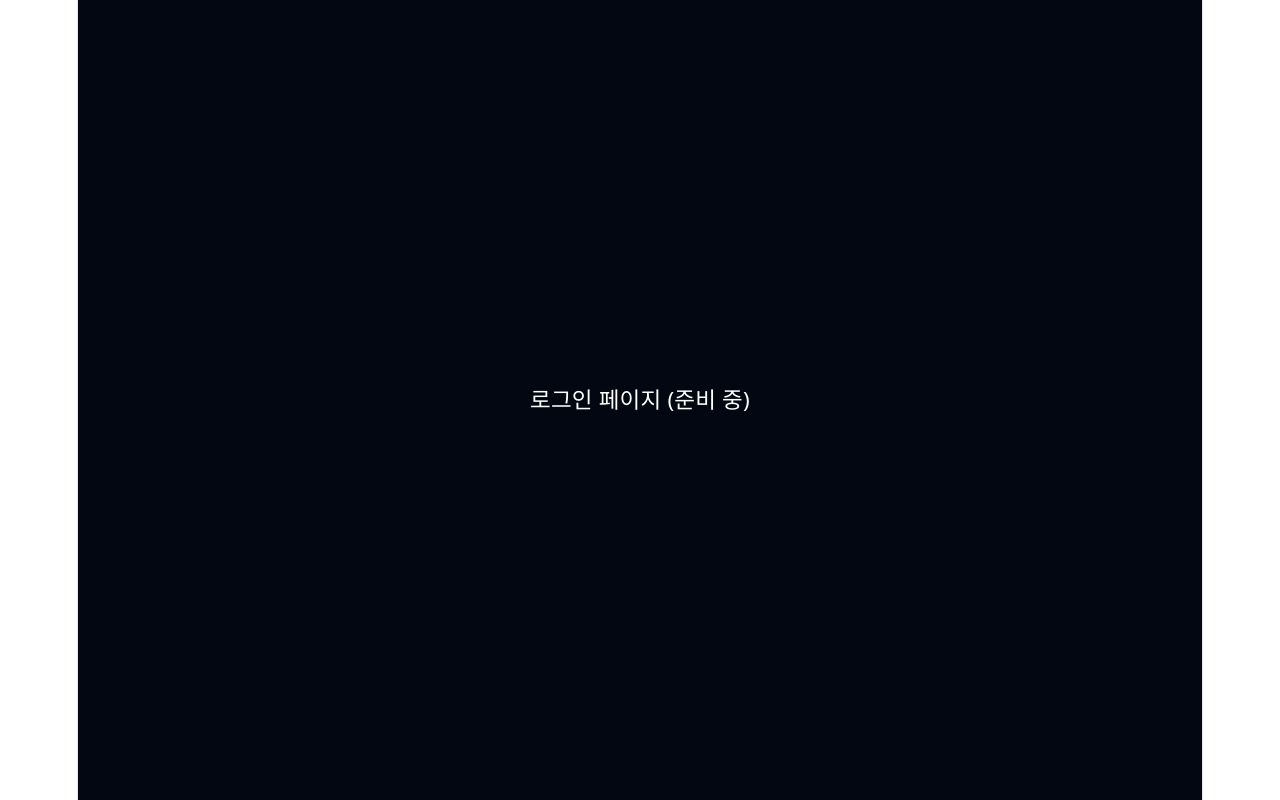
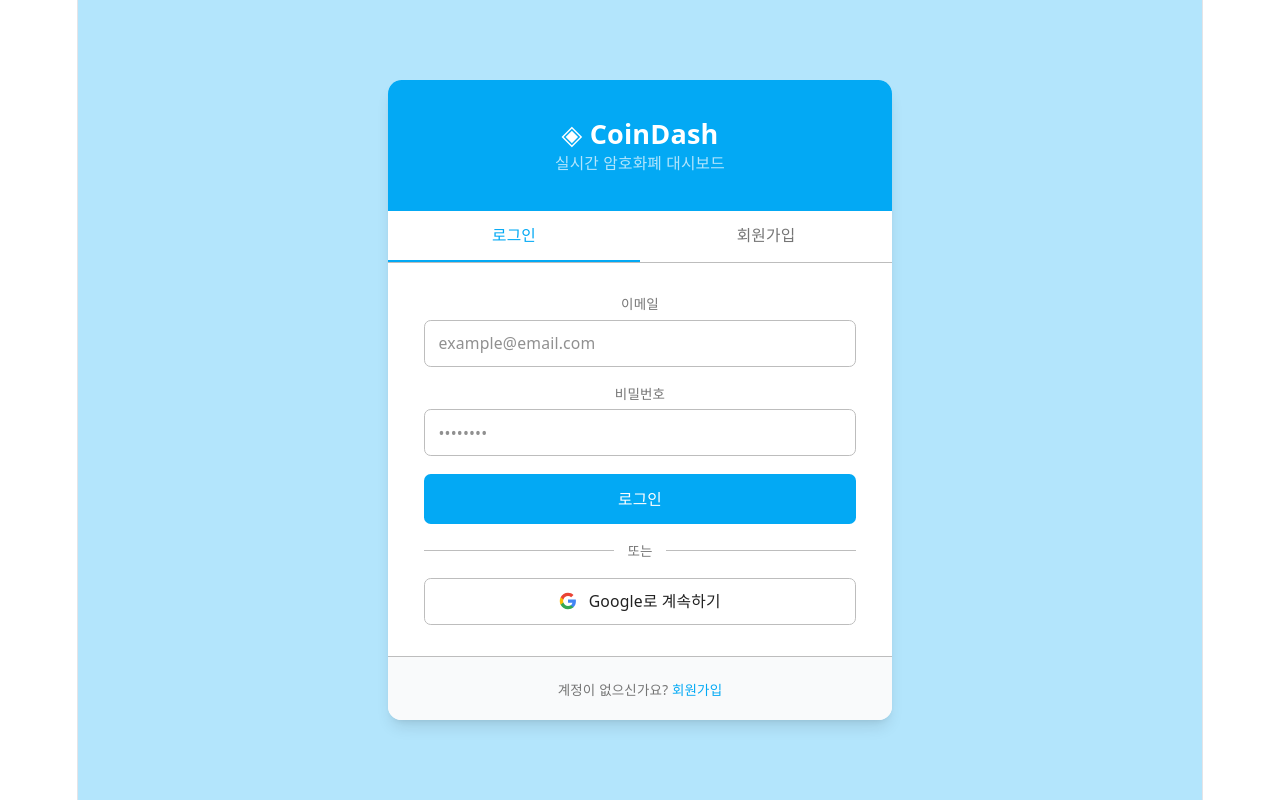
Before and after one commit to kimhyunso/CoinFront, a React (Vite) app: page /login in a window 1280 px wide. Built offline with nearby package versions, Linux system fonts and the light colour scheme.

Commit message:
feat: 로그인 페이지 구현

```diff
--- a/src/App.tsx
+++ b/src/App.tsx
@@ -1,13 +1,31 @@
 import { ApolloProvider } from '@apollo/client/react';
-import { BrowserRouter, Routes, Route } from 'react-router-dom';
+import { BrowserRouter, Routes, Route, useNavigate } from 'react-router-dom';
+import { useEffect } from 'react';
 import client from './apollo/client';
 import MainPage from './pages/MainPage';
 import LoginPage from './pages/LoginPage';
+
+function TokenHandler() {
+  const navigate = useNavigate();
+
+  useEffect(() => {
+    const params = new URLSearchParams(window.location.search);
+    const token = params.get('token');
+    if (token) {
+      localStorage.setItem('token', token);
+      window.history.replaceState({}, '', '/');  // URL에서 token 제거
+      navigate('/', { replace: true });
+    }
+  }, []);
+
+  return null;
+}
 
 export default function App() {
   return (
     <ApolloProvider client={client}>
       <BrowserRouter>
+        <TokenHandler />  {/* BrowserRouter 안으로 이동! */}
         <Routes>
           <Route path="/login" element={<LoginPage />} />
           <Route path="/" element={<MainPage />} />
--- a/src/components/CoinCard.tsx
+++ b/src/components/CoinCard.tsx
@@ -29,6 +29,9 @@
     PRICE_SUBSCRIPTION,
     { variables: { symbol } }
   );
+
+   console.log('CoinCard 상태:', { symbol, data, loading, error }); // 추가!
+
 
   const price = data?.priceUpdated;
   const isPositive = price ? parseFloat(price.changePercent) >= 0 : null;
--- /dev/null
+++ b/src/hooks/useAuth.ts
@@ -0,0 +1,22 @@
+import { useState } from 'react';
+
+export function useAuth() {
+  const [token, setToken] = useState<string | null>(
+    localStorage.getItem('token')
+  );
+
+  const login = (newToken: string) => {
+    localStorage.setItem('token', newToken);
+    setToken(newToken);
+  };
+
+  const logout = () => {
+    localStorage.removeItem('token');
+    setToken(null);
+    window.location.href = '/login';
+  };
+
+  const isLoggedIn = !!token;
+
+  return { token, login, logout, isLoggedIn };
+}
--- a/src/pages/LoginPage.jsx
+++ /dev/null
@@ -1,7 +0,0 @@
-export default function LoginPage() {
-  return (
-    <div className="min-h-screen bg-gray-950 flex items-center justify-center">
-      <p className="text-white text-xl">로그인 페이지 (준비 중)</p>
-    </div>
-  );
-}
--- /dev/null
+++ b/src/pages/LoginPage.tsx
@@ -0,0 +1,178 @@
+import { useState } from 'react';
+
+
+export default function LoginPage() {
+  const [tab, setTab] = useState('login');
+  const [email, setEmail] = useState('');
+  const [name, setName] = useState('');
+  const [password, setPassword] = useState('');
+  const [error, setError] = useState('');
+  const [loading, setLoading] = useState(false);
+
+  const handleGoogleLogin = () => {
+    window.location.href = 'http://localhost:8080/oauth2/authorization/google';
+  };
+
+  const handleLogin = async () => {
+    setError('');
+    setLoading(true);
+    try {
+      const res = await fetch('http://localhost:8080/api/auth/login', {
+        method: 'POST',
+        headers: { 'Content-Type': 'application/json' },
+        body: JSON.stringify({ email, password }),
+      });
+      const data = await res.json();
+      if (!res.ok) throw new Error(data.message);
+      localStorage.setItem('token', data.token);
+      window.location.href = '/';
+    } catch (e: any) {
+      setError(e.message);
+    } finally {
+      setLoading(false);
+    }
+  };
+
+  const handleSignup = async () => {
+    setError('');
+    setLoading(true);
+    try {
+      const res = await fetch('http://localhost:8080/api/auth/signup', {
+        method: 'POST',
+        headers: { 'Content-Type': 'application/json' },
+        body: JSON.stringify({ email, name, password }),
+      });
+      const data = await res.json();
+      if (!res.ok) throw new Error(data.message);
+      setTab('login');
+      alert('회원가입이 완료되었습니다. 로그인해주세요.');
+    } catch (e: any) {
+      setError(e.message);
+    } finally {
+      setLoading(false);
+    }
+  };
+
+  return (
+    <div className="min-h-screen bg-[#B3E5FC] flex items-center justify-center px-4">
+      <div className="w-full max-w-md bg-white rounded-xl shadow-lg overflow-hidden">
+
+        {/* 헤더 */}
+        <div className="bg-[#03A9F4] px-8 py-8 text-center">
+          <p className="text-white text-2xl font-bold mb-1">◈ CoinDash</p>
+          <p className="text-[#B3E5FC] text-sm">실시간 암호화폐 대시보드</p>
+        </div>
+
+        {/* 탭 */}
+        <div className="flex border-b border-[#BDBDBD]">
+          {(['login', 'signup'] as Tab[]).map(t => (
+            <button
+              key={t}
+              onClick={() => { setTab(t); setError(''); }}
+              className={`flex-1 py-3 text-sm font-medium transition-colors border-b-2 ${
+                tab === t
+                  ? 'text-[#03A9F4] border-[#03A9F4]'
+                  : 'text-[#757575] border-transparent hover:text-[#212121]'
+              }`}
+            >
+              {t === 'login' ? '로그인' : '회원가입'}
+            </button>
+          ))}
+        </div>
+
+        {/* 폼 */}
+        <div className="px-8 py-7 flex flex-col gap-4">
+
+          {/* 에러 */}
+          {error && (
+            <div className="bg-red-50 border border-red-200 text-red-700 text-sm rounded-md px-4 py-3">
+              {error}
+            </div>
+          )}
+
+          {/* 이메일 */}
+          <div className="flex flex-col gap-1.5">
+            <label className="text-xs text-[#757575]">이메일</label>
+            <input
+              type="email"
+              value={email}
+              onChange={e => setEmail(e.target.value)}
+              placeholder="example@email.com"
+              className="w-full px-3 py-2.5 border border-[#BDBDBD] rounded-md text-sm text-[#212121] outline-none focus:border-[#03A9F4] transition-colors"
+            />
+          </div>
+
+          {/* 이름 (회원가입만) */}
+          {tab === 'signup' && (
+            <div className="flex flex-col gap-1.5">
+              <label className="text-xs text-[#757575]">이름</label>
+              <input
+                type="text"
+                value={name}
+                onChange={e => setName(e.target.value)}
+                placeholder="홍길동"
+                className="w-full px-3 py-2.5 border border-[#BDBDBD] rounded-md text-sm text-[#212121] outline-none focus:border-[#03A9F4] transition-colors"
+              />
+            </div>
+          )}
+
+          {/* 비밀번호 */}
+          <div className="flex flex-col gap-1.5">
+            <label className="text-xs text-[#757575]">비밀번호</label>
+            <input
+              type="password"
+              value={password}
+              onChange={e => setPassword(e.target.value)}
+              placeholder="••••••••"
+              className="w-full px-3 py-2.5 border border-[#BDBDBD] rounded-md text-sm text-[#212121] outline-none focus:border-[#03A9F4] transition-colors"
+              onKeyDown={e => e.key === 'Enter' && (tab === 'login' ? handleLogin() : handleSignup())}
+            />
+          </div>
+
+          {/* 메인 버튼 */}
+          <button
+            onClick={tab === 'login' ? handleLogin : handleSignup}
+            disabled={loading}
+            className="w-full py-3 bg-[#03A9F4] hover:bg-[#0288D1] disabled:bg-[#B3E5FC] text-white text-sm font-bold rounded-md transition-colors"
+          >
+            {loading ? '처리 중...' : (tab === 'login' ? '로그인' : '회원가입')}
+          </button>
+
+          {/* 구분선 */}
+          <div className="flex items-center gap-3">
+            <div className="flex-1 h-px bg-[#BDBDBD]" />
+            <span className="text-xs text-[#757575]">또는</span>
+            <div className="flex-1 h-px bg-[#BDBDBD]" />
+          </div>
+
+          {/* 구글 로그인 */}
+          <button
+            onClick={handleGoogleLogin}
+            className="w-full flex items-center justify-center gap-2.5 py-2.5 bg-white border border-[#BDBDBD] hover:bg-gray-50 text-[#212121] text-sm rounded-md transition-colors"
+          >
+            <svg width="18" height="18" viewBox="0 0 24 24">
+              <path fill="#4285F4" d="M22.56 12.25c0-.78-.07-1.53-.2-2.25H12v4.26h5.92c-.26 1.37-1.04 2.53-2.21 3.31v2.77h3.57c2.08-1.92 3.28-4.74 3.28-8.09z"/>
+              <path fill="#34A853" d="M12 23c2.97 0 5.46-.98 7.28-2.66l-3.57-2.77c-.98.66-2.23 1.06-3.71 1.06-2.86 0-5.29-1.93-6.16-4.53H2.18v2.84C3.99 20.53 7.7 23 12 23z"/>
+              <path fill="#FBBC05" d="M5.84 14.09c-.22-.66-.35-1.36-.35-2.09s.13-1.43.35-2.09V7.07H2.18C1.43 8.55 1 10.22 1 12s.43 3.45 1.18 4.93l2.85-2.22.81-.62z"/>
+              <path fill="#EA4335" d="M12 5.38c1.62 0 3.06.56 4.21 1.64l3.15-3.15C17.45 2.09 14.97 1 12 1 7.7 1 3.99 3.47 2.18 7.07l3.66 2.84c.87-2.6 3.3-4.53 6.16-4.53z"/>
+            </svg>
+            Google로 계속하기
+          </button>
+        </div>
+
+        {/* 하단 */}
+        <div className="bg-gray-50 border-t border-[#BDBDBD] px-8 py-4 text-center">
+          <span className="text-xs text-[#757575]">
+            {tab === 'login' ? '계정이 없으신가요? ' : '이미 계정이 있으신가요? '}
+          </span>
+          <button
+            onClick={() => { setTab(tab === 'login' ? 'signup' : 'login'); setError(''); }}
+            className="text-xs text-[#03A9F4] font-bold hover:text-[#0288D1]"
+          >
+            {tab === 'login' ? '회원가입' : '로그인'}
+          </button>
+        </div>
+      </div>
+    </div>
+  );
+}
```
Also changed, not shown: src/pages/MainPage.tsx (+51 -13 lines).
